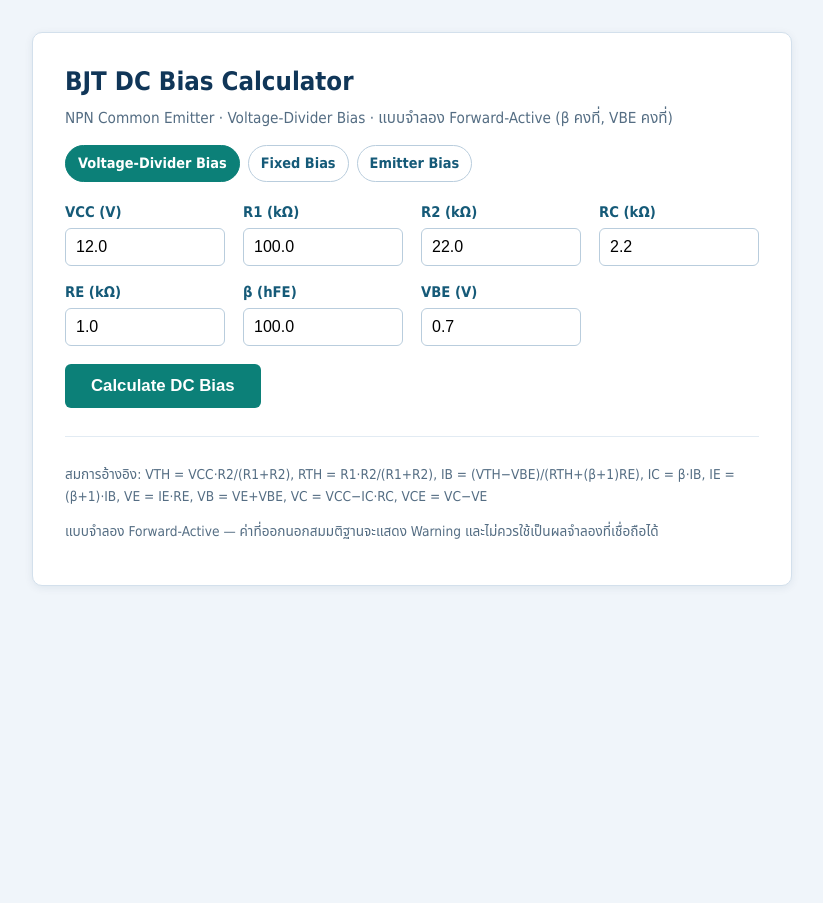
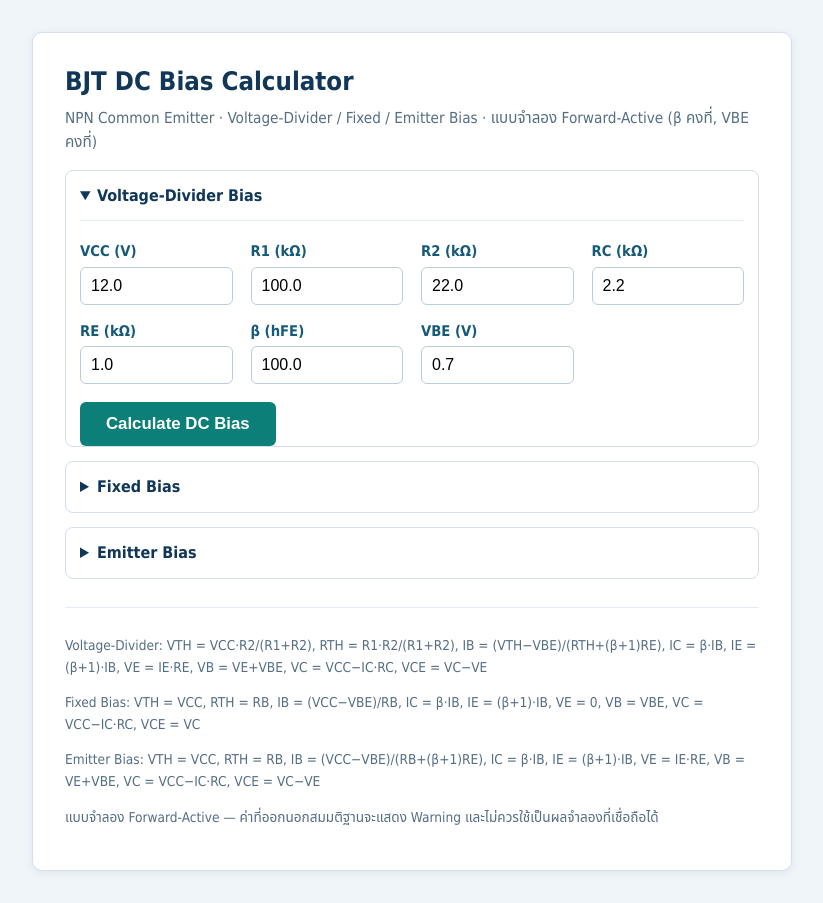
Before and after one commit to piyarat06/BJT-DC-Bias-Web-App, a Flask app: page / in a window 1280 px wide. Shown: the whole page, without its empty margins (228-1051 px from the left). Before the commit the page ends 586 px from the top, so only its background shows below. Run offline with Flask 3, Linux system fonts and the light colour scheme.

Commit message:
feat: combine three bias circuits into one collapsible page

```diff
--- a/static/style.css
+++ b/static/style.css
@@ -23,29 +23,23 @@ h1 { color: #103658; margin: 0 0 4px; font-size: 1.6rem; }
 
 .subtitle { color: #546d83; margin-top: 0; font-size: 0.95rem; }
 
-.nav {
-  display: flex;
-  flex-wrap: wrap;
-  gap: 8px;
-  margin: 14px 0 4px;
+.circuit {
+  border: 1px solid #d3e0ec;
+  border-radius: 8px;
+  margin: 14px 0;
+  padding: 0 14px;
 }
 
-.nav a {
-  padding: 6px 12px;
-  border: 1px solid #b9cddd;
-  border-radius: 999px;
-  color: #155a78;
-  text-decoration: none;
-  font-size: 0.9rem;
-  font-weight: 600;
+.circuit > summary {
+  cursor: pointer;
+  font-weight: 700;
+  color: #103658;
+  padding: 12px 0;
 }
 
-.nav a:hover { background: #e6f1fa; }
-
-.nav a.active {
-  background: #0c8078;
-  border-color: #0c8078;
-  color: #ffffff;
+.circuit[open] > summary {
+  border-bottom: 1px solid #e2ebf3;
+  margin-bottom: 10px;
 }
 
 .grid {
--- a/templates/index.html
+++ b/templates/index.html
@@ -9,12 +9,13 @@
 <body>
 <main class="card">
   <h1>BJT DC Bias Calculator</h1>
-  <p class="subtitle">NPN Common Emitter · Voltage-Divider Bias ·
+  <p class="subtitle">NPN Common Emitter · Voltage-Divider / Fixed / Emitter Bias ·
     แบบจำลอง Forward-Active (β คงที่, VBE คงที่)</p>
 
-  {% include "_nav.html" %}
+  <details class="circuit" {% if circuit == 'divider' %}open{% endif %}>
+    <summary>Voltage-Divider Bias</summary>
 
-  {% if error %}
+    {% if circuit == 'divider' and error %}
     <div class="error" role="alert">
       <strong>ข้อมูลไม่ถูกต้อง:</strong> {{ error }}
     </div>
@@ -54,11 +55,98 @@
       <button type="submit">Calculate DC Bias</button>
     </form>
 
-  {% include "_results.html" %}
+    {% if circuit == 'divider' %}{% include "_results.html" %}{% endif %}
+  </details>
+
+  <details class="circuit" {% if circuit == 'fixed' %}open{% endif %}>
+    <summary>Fixed Bias</summary>
+
+    {% if circuit == 'fixed' and error %}
+    <div class="error" role="alert">
+      <strong>ข้อมูลไม่ถูกต้อง:</strong> {{ error }}
+    </div>
+    {% endif %}
+
+    <form method="post" action="/calculate-fixed">
+      <div class="grid">
+        <label>VCC (V)
+          <input type="number" step="any" inputmode="decimal" name="vcc"
+                 value="{{ entered.get('vcc', defaults.vcc) if entered is defined else defaults.vcc }}" required>
+        </label>
+        <label>RB (kΩ)
+          <input type="number" step="any" inputmode="decimal" name="rb"
+                 value="{{ entered.get('rb', defaults.rb) if entered is defined else defaults.rb }}" required>
+        </label>
+        <label>RC (kΩ)
+          <input type="number" step="any" inputmode="decimal" name="rc"
+                 value="{{ entered.get('rc', defaults.rc) if entered is defined else defaults.rc }}" required>
+        </label>
+        <label>β (hFE)
+          <input type="number" step="any" inputmode="decimal" name="beta"
+                 value="{{ entered.get('beta', defaults.beta) if entered is defined else defaults.beta }}" required>
+        </label>
+        <label>VBE (V)
+          <input type="number" step="any" inputmode="decimal" name="vbe"
+                 value="{{ entered.get('vbe', defaults.vbe) if entered is defined else defaults.vbe }}" required>
+        </label>
+      </div>
+      <button type="submit">Calculate DC Bias</button>
+    </form>
+
+    {% if circuit == 'fixed' %}{% include "_results.html" %}{% endif %}
+  </details>
+
+  <details class="circuit" {% if circuit == 'emitter' %}open{% endif %}>
+    <summary>Emitter Bias</summary>
+
+    {% if circuit == 'emitter' and error %}
+    <div class="error" role="alert">
+      <strong>ข้อมูลไม่ถูกต้อง:</strong> {{ error }}
+    </div>
+    {% endif %}
+
+    <form method="post" action="/calculate-emitter">
+      <div class="grid">
+        <label>VCC (V)
+          <input type="number" step="any" inputmode="decimal" name="vcc"
+                 value="{{ entered.get('vcc', defaults.vcc) if entered is defined else defaults.vcc }}" required>
+        </label>
+        <label>RB (kΩ)
+          <input type="number" step="any" inputmode="decimal" name="rb"
+                 value="{{ entered.get('rb', defaults.rb) if entered is defined else defaults.rb }}" required>
+        </label>
+        <label>RC (kΩ)
+          <input type="number" step="any" inputmode="decimal" name="rc"
+                 value="{{ entered.get('rc', defaults.rc) if entered is defined else defaults.rc }}" required>
+        </label>
+        <label>RE (kΩ)
+          <input type="number" step="any" inputmode="decimal" name="re"
+                 value="{{ entered.get('re', defaults.re) if entered is defined else defaults.re }}" required>
+        </label>
+        <label>β (hFE)
+          <input type="number" step="any" inputmode="decimal" name="beta"
+                 value="{{ entered.get('beta', defaults.beta) if entered is defined else defaults.beta }}" required>
+        </label>
+        <label>VBE (V)
+          <input type="number" step="any" inputmode="decimal" name="vbe"
+                 value="{{ entered.get('vbe', defaults.vbe) if entered is defined else defaults.vbe }}" required>
+        </label>
+      </div>
+      <button type="submit">Calculate DC Bias</button>
+    </form>
+
+    {% if circuit == 'emitter' %}{% include "_results.html" %}{% endif %}
+  </details>
 
   <footer>
-    <p>สมการอ้างอิง: VTH = VCC·R2/(R1+R2), RTH = R1·R2/(R1+R2),
+    <p>Voltage-Divider: VTH = VCC·R2/(R1+R2), RTH = R1·R2/(R1+R2),
       IB = (VTH−VBE)/(RTH+(β+1)RE), IC = β·IB, IE = (β+1)·IB,
+      VE = IE·RE, VB = VE+VBE, VC = VCC−IC·RC, VCE = VC−VE</p>
+    <p>Fixed Bias: VTH = VCC, RTH = RB,
+      IB = (VCC−VBE)/RB, IC = β·IB, IE = (β+1)·IB,
+      VE = 0, VB = VBE, VC = VCC−IC·RC, VCE = VC</p>
+    <p>Emitter Bias: VTH = VCC, RTH = RB,
+      IB = (VCC−VBE)/(RB+(β+1)RE), IC = β·IB, IE = (β+1)·IB,
       VE = IE·RE, VB = VE+VBE, VC = VCC−IC·RC, VCE = VC−VE</p>
     <p>แบบจำลอง Forward-Active — ค่าที่ออกนอกสมมติฐานจะแสดง Warning
       และไม่ควรใช้เป็นผลจำลองที่เชื่อถือได้</p>
```
Also changed, not shown: tests/test_web.py (+10 -6 lines). Lines whose indentation alone changed are shown as unchanged.
